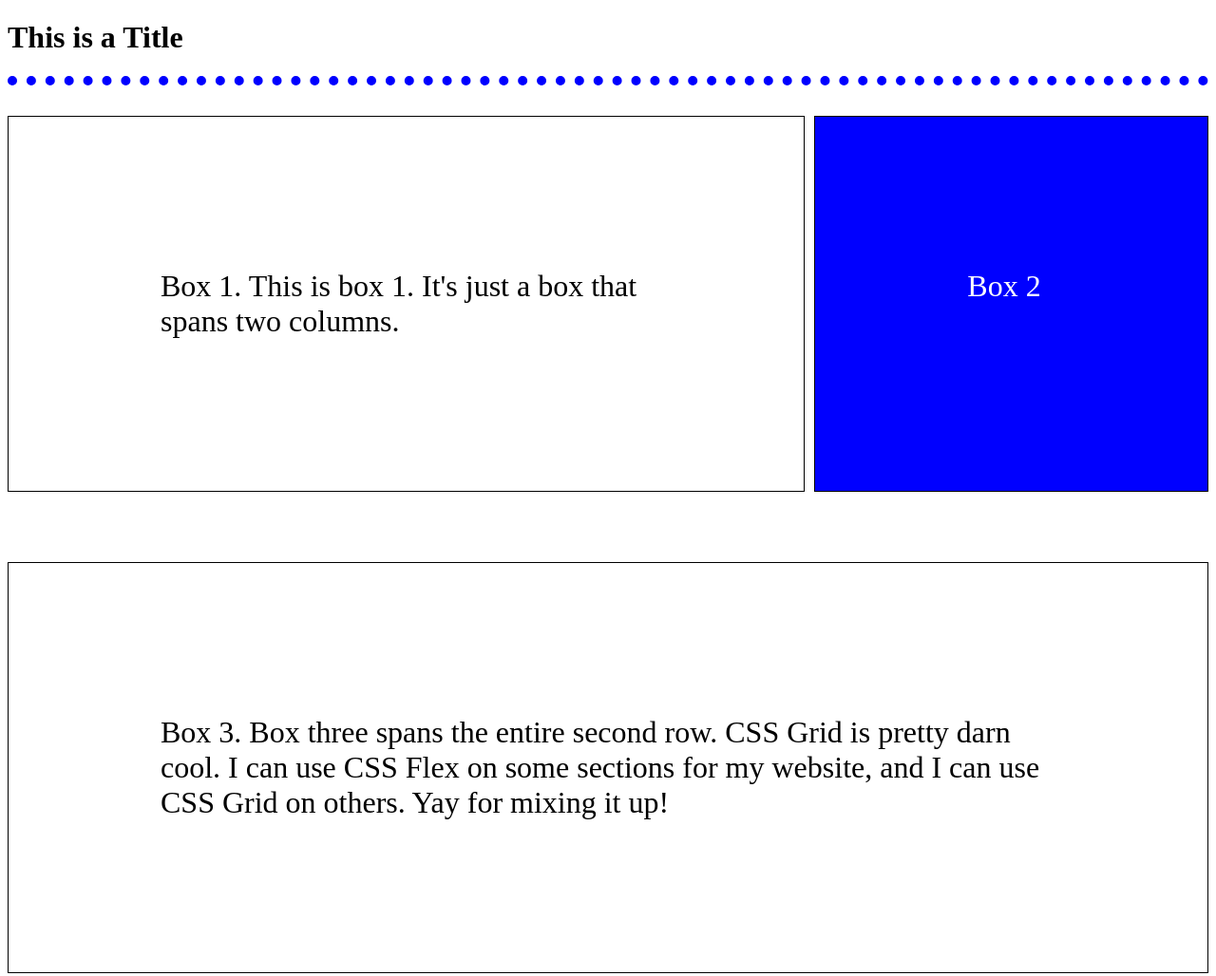
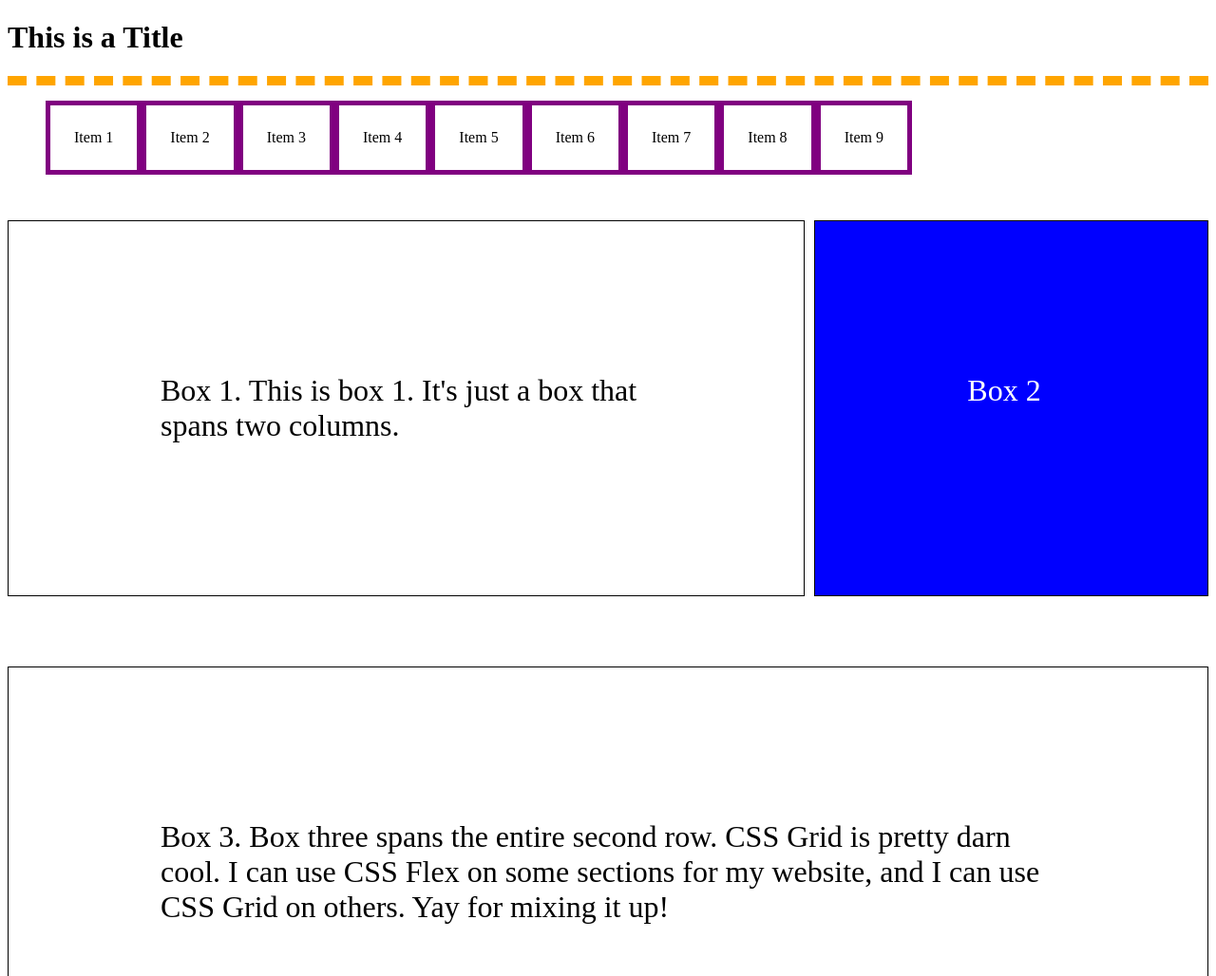
Before and after one commit to cseanburns/demos-web2022, a plain HTML site: page grid.html in a window 1280 px wide. Shown: the top 1028 px of the page at 95% size. Drawn offline with Linux system fonts and the light colour scheme.

Commit message:
Added basic demos of grid and flex

```diff
--- a/grid.html
+++ b/grid.html
@@ -3,16 +3,25 @@
   <head>
     <meta charset="utf-8">
     <meta name="viewport" content="width=device-width, initial-scale=1.0">
-    <link rel="stylesheet" href="styles/style.css">
-
+    <title>CSS Grid Demo</title>
     <style>
-
     html {
       font-size: 100%;
     }
 
     header {
-    border-bottom: 10px dotted blue;
+      border-bottom: 10px dashed orange;
+    }
+
+    nav ul {
+      display: flex;
+      flex-wrap: wrap;
+    }
+
+    nav ul li {
+      list-style-type: none;
+      padding: 25px;
+      border: 5px solid purple;
     }
 
     section {
@@ -24,7 +33,6 @@
 
     p {
      font-size: 2rem;
-    /*width: 8rem;*/
      padding: 10rem;
      border: 1px solid black;
    }
@@ -65,11 +73,11 @@
     }
 
     footer {
-    border-top: 10px dotted green;
+      border-top: 10px dashed red;
+      border-bottom: 10px dashed red;
     }
 
     </style>
-
   </head>
 
   <body>
@@ -78,7 +86,21 @@
    <h1>This is a Title</h1>
   </header>
 
-  <section class="main">
+  <nav>
+    <ul>
+      <li>Item 1</li>
+      <li>Item 2</li>
+      <li>Item 3</li>
+      <li>Item 4</li>
+      <li>Item 5</li>
+      <li>Item 6</li>
+      <li>Item 7</li>
+      <li>Item 8</li>
+      <li>Item 9</li>
+    </ul>
+  </nav>
+
+  <section>
   <p class="one">Box 1. This is box 1. It's just a box that spans two columns.</p>
   <p class="two">Box 2</p>
   <p class="three">Box 3. Box three spans the entire second row. CSS Grid is pretty darn cool. I can use CSS Flex on some sections for my website, and I can use CSS Grid on others. Yay for mixing it up!</p>
```
Also changed, not shown: flex.html (+2 -6 lines). Lines whose indentation alone changed are shown as unchanged.
